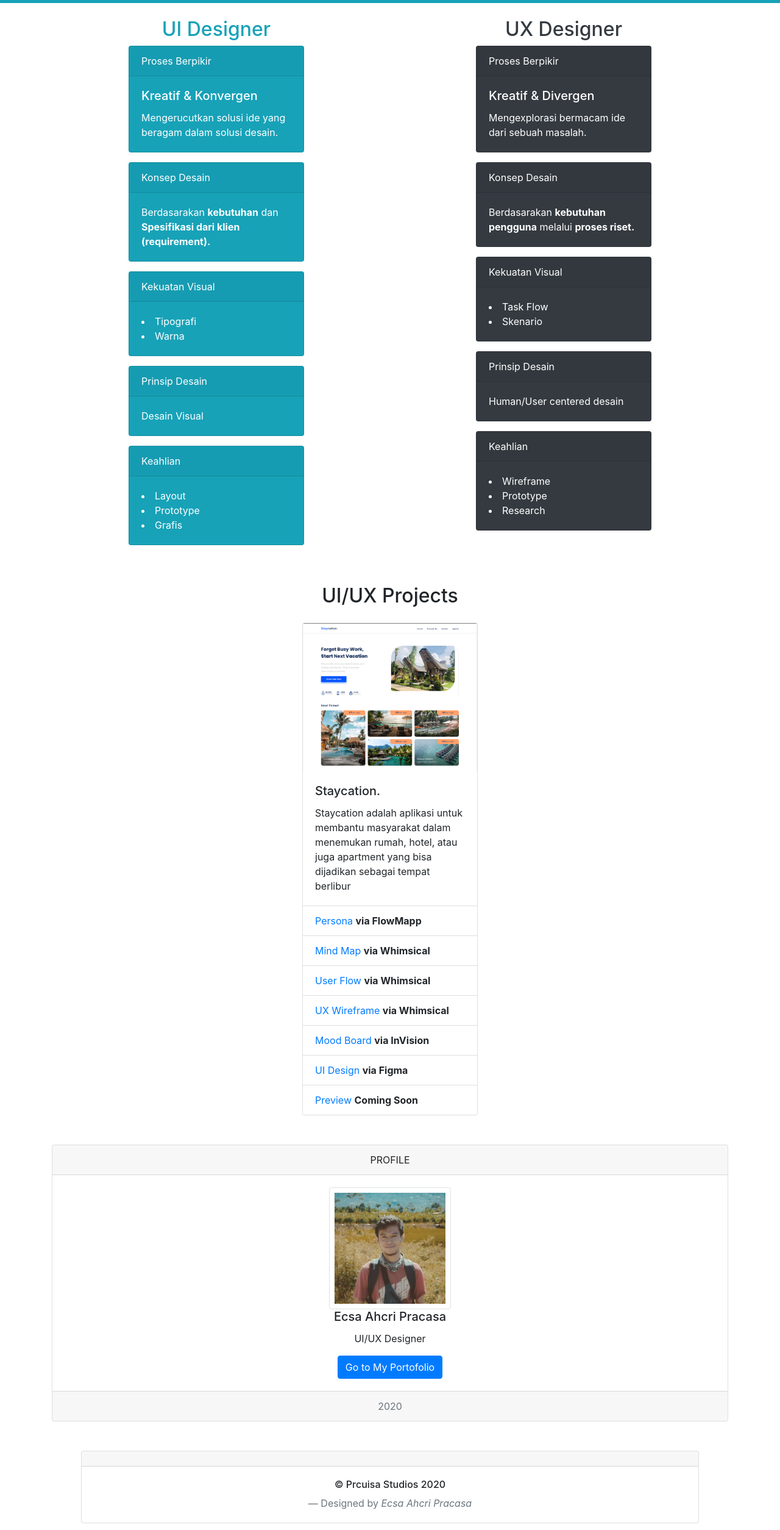
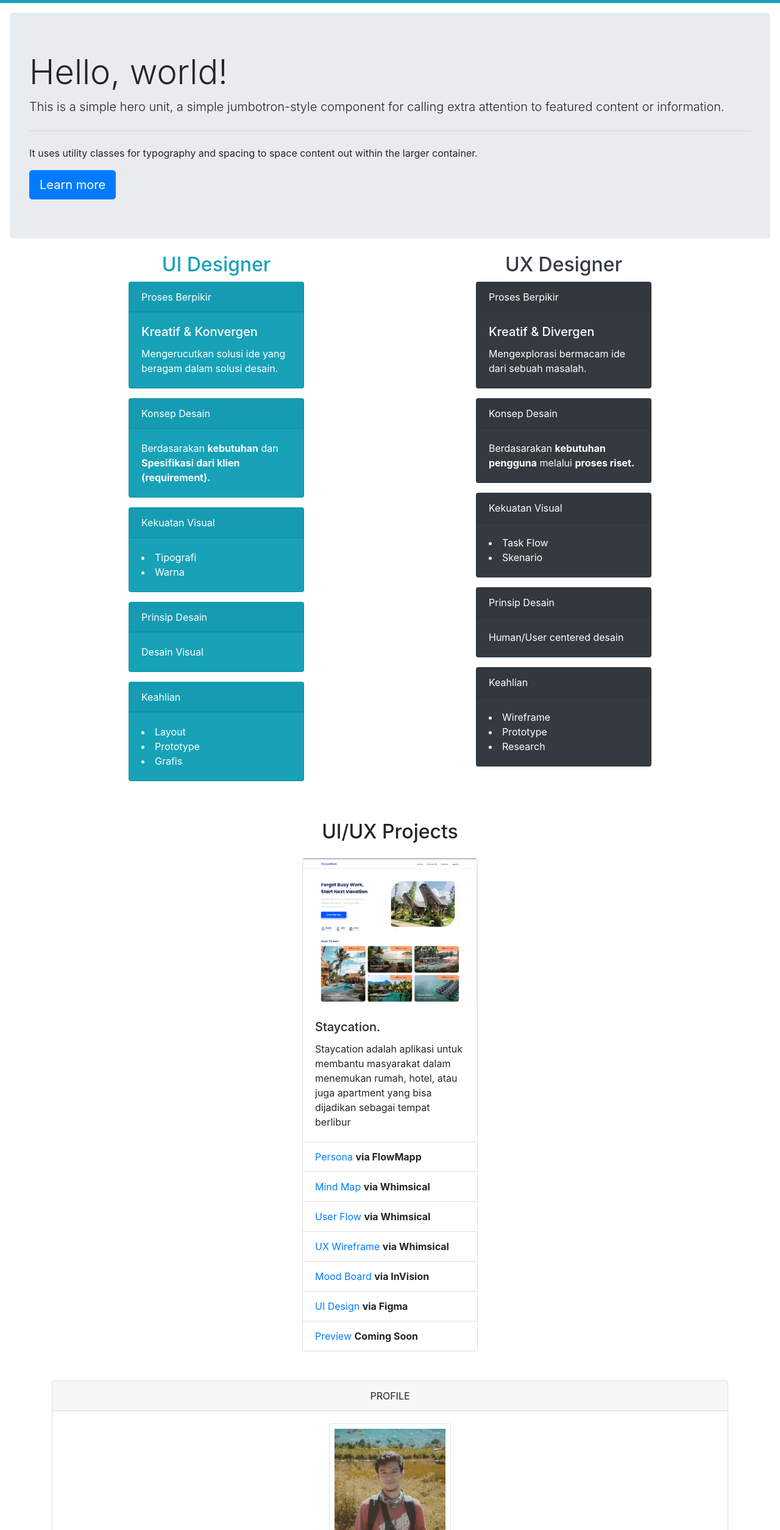
Before and after one commit to prcuisa/prcuisa.github.io, a plain HTML site: page index.html in a window 1280 px wide. Shown: the part 51-2560 px from the top of the page at 61% size. Drawn offline with nearby package versions, Linux system fonts and the light colour scheme.

Commit message:
update project

```diff
--- a/index.html
+++ b/index.html
@@ -48,6 +48,15 @@
                 My Resume</a></ul>
         </div>
     </nav>
+
+
+    <div class="jumbotron m-3">
+        <h1 class="display-4">Hello, world!</h1>
+        <p class="lead">This is a simple hero unit, a simple jumbotron-style component for calling extra attention to featured content or information.</p>
+        <hr class="my-4">
+        <p>It uses utility classes for typography and spacing to space content out within the larger container.</p>
+        <a class="btn btn-primary btn-lg" href="#" role="button">Learn more</a>
+    </div>
 
 
     <div class="container">
@@ -190,7 +199,7 @@
         </div>
 
 
-        <div class="card text-center mt-5">
+        <div class="card text-center mt-5 mb-5">
             <div class="card-header">
                 PROFILE
             </div>
@@ -198,18 +207,17 @@
                 <img src="/img/profile.jpg " class="rounded img-thumbnail card-img img-fluid p-2 " style="max-width: 200px;">
                 <h5 class="card-title">Ecsa Ahcri Pracasa</h5>
                 <p class="card-text">UI/UX Designer</p>
-                <a href="https://www.prcuisa.com/project/" class="btn btn-primary">Go to My Portofolio</a>
+                <a href="https://www.prcuisa.com/project/" type="button" class="text-white btn btn-primary" data-toggle="tooltip" data-html="true" title="Show Me Noow">Go to My Portofolio</a>
+
+
             </div>
-            <div class="card-footer text-muted">
-                2020
+            <div class="card-footer text-muted ">
             </div>
         </div>
 
 
         <!-- Footer -->
-        <div class="card m-5 ">
-            <div class="card-header text-center ">
-            </div>
+        <div class="card ">
             <div class="card-body ">
                 <blockquote class="blockquote mb-0 text-center ">
                     <h6>© Prcuisa Studios 2020</h6>
```
